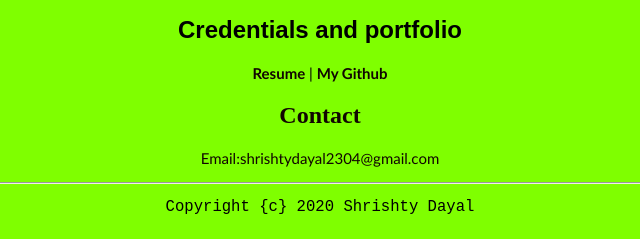
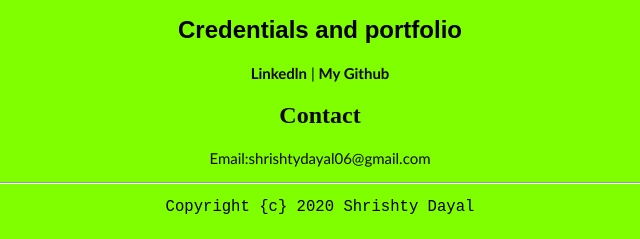
Before and after one commit to shrishtydayal2304/shrishtydayal2304.github.io, a plain HTML site: page index.html in a window 1280 px wide. Shown: the part 385-624 px from the top of the page, 320-960 px from the left. Drawn offline with Linux system fonts and the light colour scheme.

Commit message:
Update index.html

```diff
--- a/index.html
+++ b/index.html
@@ -80,10 +80,10 @@
     <p>Curently enrolled in CSE with speciization in cyber security and forensics</p>
     <h2>Credentials and portfolio</h2>
     <div class="container">
-        <p><a href="resume.html" target="_blank"> <strong>Resume</strong> </a>| <a
+        <p><a href="https://www.linkedin.com/in/shrishty-dayal-59089816a/" target="_blank"> <strong>Linkedln</strong> </a>| <a
                 href="https://github.com/shrishtydayal2304" target="_blank"><strong>My Github</strong></a</p>
                 <h2>Contact</h2>
-                <p>Email:<a href="mailto:shrishtydayal2304@gmail.com" target="_blank">shrishtydayal2304@gmail.com</a>
+                <p>Email:<a href="mailto:shrishtydayal06@gmail.com" target="_blank">shrishtydayal06@gmail.com</a>
                 </p>
     </div>
 </body>
```
